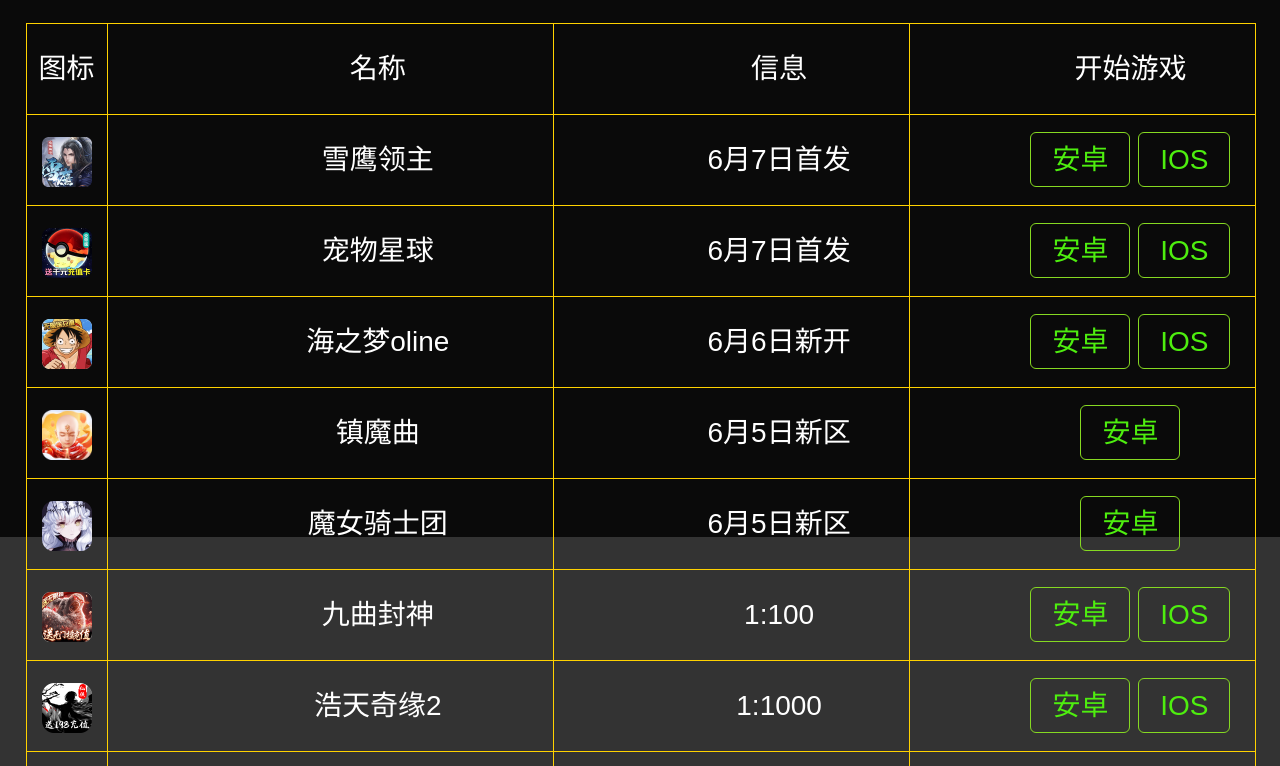
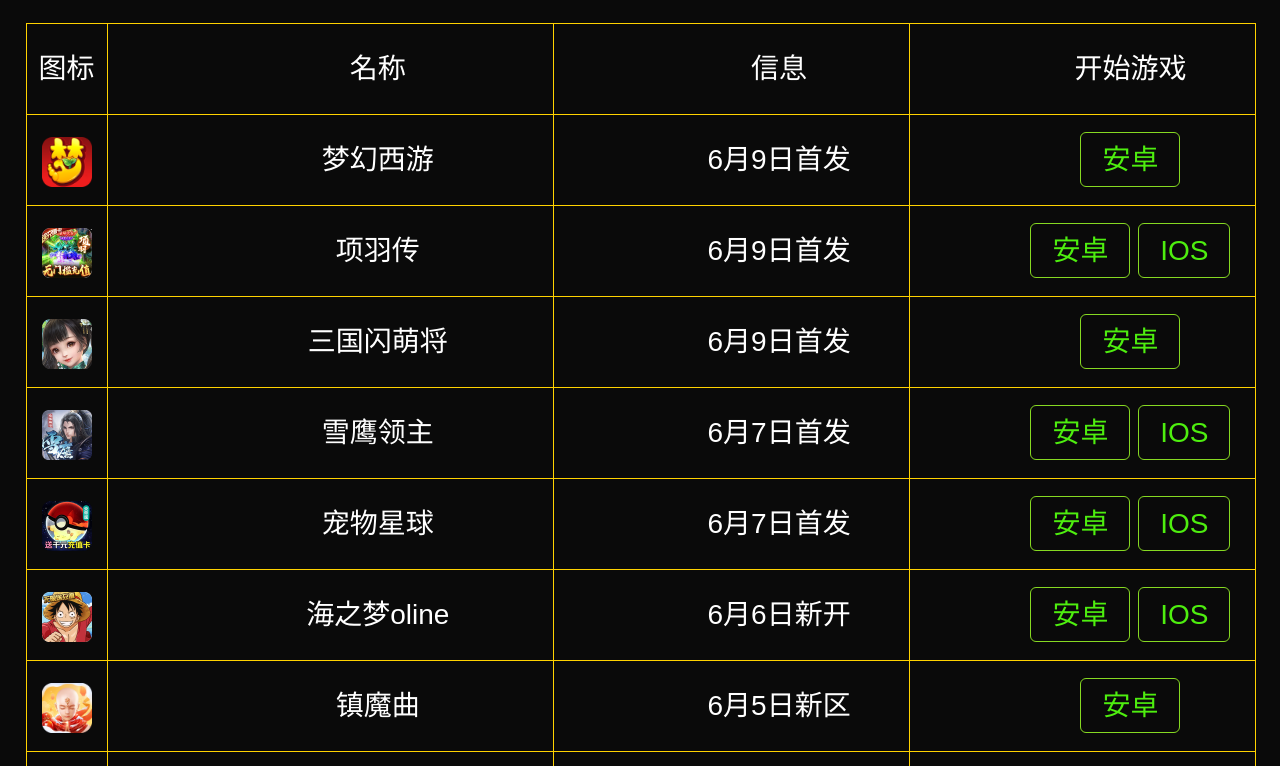
Before and after one commit to huangjie2016/quli, a plain HTML site: page index.html in a window 1280 px wide. Shown: the part 303-1069 px from the top of the page. Drawn offline with Linux system fonts and the light colour scheme.

Commit message:
更新三款游戏

```diff
--- a/index.html
+++ b/index.html
@@ -14,12 +14,34 @@
 <body>
     <h2 class="quli-h2">www.168quli.com</h2>
     <p class="quli-welcome">欢迎爱玩游戏的朋友加入</p>
-    <h1 class="quli-h1">趣哩游戏 Q群 1106758274 </h1>
+    <h1 class="quli-h1">趣哩游戏 Q群 1106758274 定期发红包</h1>
 
   <div class="main">
     <div class="main-top">
 
-      <p><span>图标</span><span>名称</span><span>信息</span><span>开始游戏</span>  </p>
+      <p><span>图标</span><span>名称</span><span>信息</span><span>开始游戏</span></p>
+      <p>
+        <span><img src="./static/img/mhxy.png" alt="梦幻西游" /></span>
+        <span>梦幻西游</span><span>6月9日首发</span>
+        <span>
+          <a href="https://app.317youxi.com/game/download?game_id=5ed47336ed260b49648c2cf1&channel_id=388038326" target="_black">安卓</a>
+        </span>
+      </p>
+      <p>
+        <span><img src="./static/img/xyz.gif" alt="项羽传" /></span>
+        <span>项羽传</span><span>6月9日首发</span>
+        <span>
+          <a href="https://app.317youxi.com/game/download?game_id=5ecf6142ed260bf3638ba24a&channel_id=388038326" target="_black">安卓</a>
+          <a href="https://app.317youxi.com/game/detail?game_id=5ecf6142ed260bf3638ba24a&channel_id=388038326" target="_black">IOS</a>
+        </span>
+      </p>
+      <p>
+        <span><img src="./static/img/sgsmjb.png" alt="三国闪萌将" /></span>
+        <span>三国闪萌将</span><span>6月9日首发</span>
+        <span>
+          <a href="https://app.317youxi.com/game/download?game_id=5ecf8825ed260bf0638b8c96&channel_id=388038326" target="_black">安卓</a>
+        </span>
+      </p>
       <p>
         <span><img src="./static/img/xylz.png" alt="雪鹰领主" /></span>
         <span>雪鹰领主</span><span>6月7日首发</span>
@@ -27,7 +49,6 @@
           <a href="https://app.317youxi.com/game/download?game_id=5ecf17cfed260b49648c019a&channel_id=388038326" target="_black">安卓</a>
           <a href="https://app.317youxi.com/game/detail?game_id=5ecf17cfed260b49648c019a&channel_id=388038326" target="_black">IOS</a>
         </span>
-
       </p>
       <p>
         <span><img src="./static/img/cwxq.png" alt="宠物星球" /></span>
--- a/static/css/index.css
+++ b/static/css/index.css
@@ -5,7 +5,7 @@
     background:rgba(0,0,0,.8);
     color:#fff;
     font-size:50px;
-    height:100vh;
+    min-height:100vh;
 }
 body{
     font-size: .26rem;
```
Also changed, not shown: static/img/mhxy.png (added), static/img/sgsmjb.png (added), static/img/xyz.gif (added).
